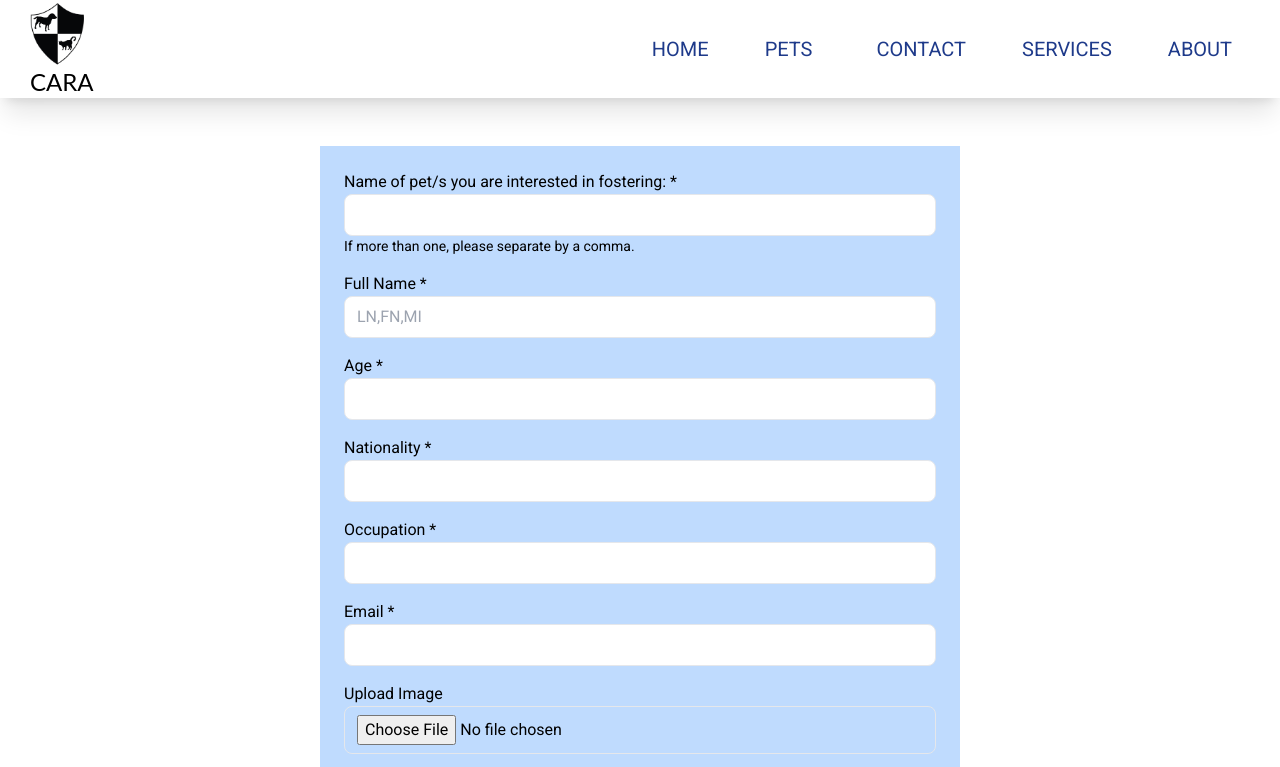
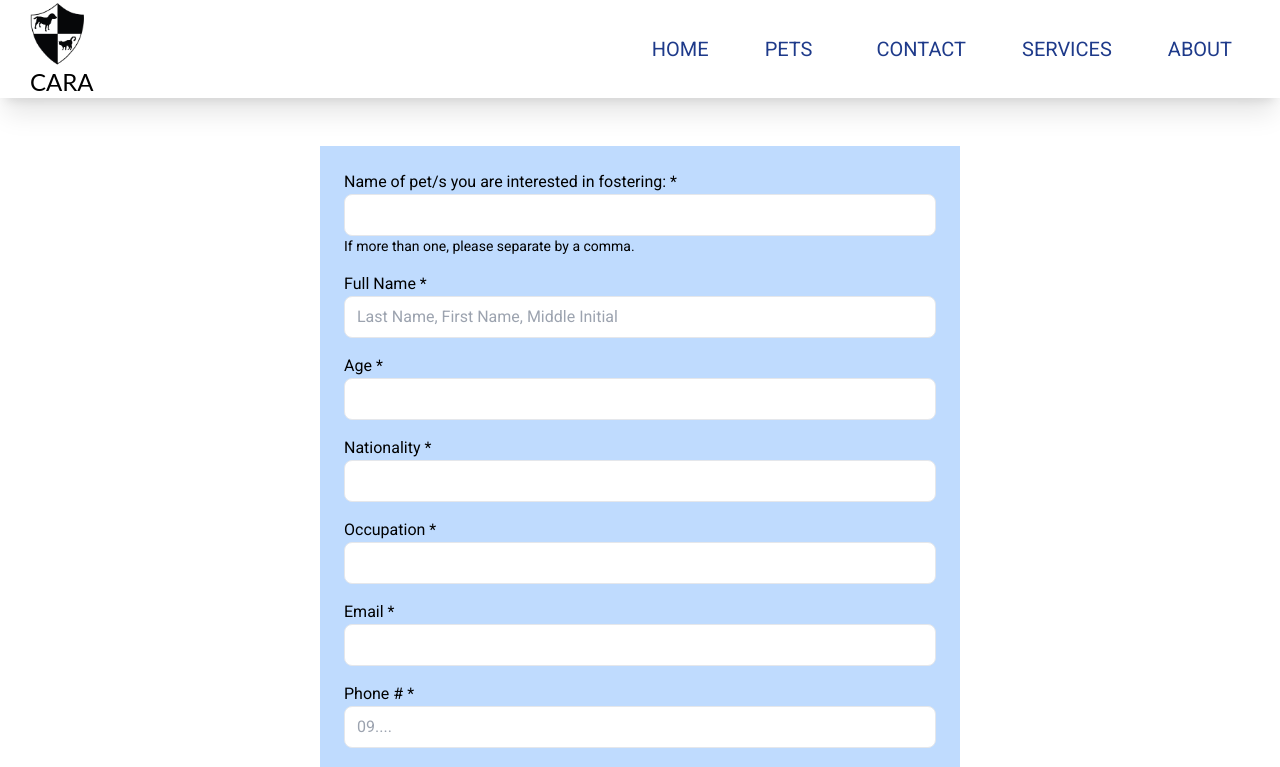
Before and after one commit to xuagram029/CaraCares, a React (Vite) app in the folder client/: page /foster-pdf in a window 1280 px wide. Shown: the top 767 px of the page. Built offline with nearby package versions, Linux system fonts and the light colour scheme.

Commit message:
lines updated

```diff
--- a/client/src/pages/FosterPDF.jsx
+++ b/client/src/pages/FosterPDF.jsx
@@ -13,6 +13,7 @@ function FosterPDF() {
         input4: '',
         input5: '',
         input6: '',
+        input7: '',
         file: null,
       };
 
@@ -23,6 +24,7 @@ function FosterPDF() {
         input4: Yup.string().required(),
         input5: Yup.string().required(),
         input6: Yup.string().required(),
+        input7: Yup.string().required(),
         file: Yup.mixed().required(),
 
       });
@@ -40,13 +42,16 @@ function FosterPDF() {
 
       const generatePDF = (values) => {
         const doc = new jsPDF('p', 'pt');
-        doc.text(20, 60, values.input);
+        doc.text(250,30, "Foster Contract")
+        doc.text(20,80, "Name of pet/s you are interested in fostering:")
+        doc.text(20, 100, values.input);
         doc.addFont('helvetica', 'normal');
-        doc.text(20, 100, values.input2);
-        doc.text(20, 140, values.input3);
-        doc.text(20, 180, values.input4);
-        doc.text(20, 220, values.input5);
-        doc.text(20, 260, values.input6);
+        doc.text(20, 140, values.input2);
+        doc.text(20, 180, values.input3);
+        doc.text(20, 210, values.input4);
+        doc.text(20, 240, values.input5);
+        doc.text(20, 270, values.input6);
+        doc.text(20, 300, values.input7);
         doc.addImage(values.file, 'PNG', 30, 140, 300, 200);
         doc.save('demo.pdf');
       };
@@ -81,7 +86,7 @@ function FosterPDF() {
               id="input2"
               name="input2"
               className="focus:outline-none focus:shadow-outline border rounded-lg py-2 px-3 w-full"
-              placeholder="LN,FN,MI"
+              placeholder="Last Name, First Name, Middle Initial"
             />
           </div>
 
@@ -116,6 +121,16 @@ function FosterPDF() {
               id="input6"
               name="input6"
               className="focus:outline-none focus:shadow-outline border rounded-lg py-2 px-3 w-full"
+            />
+          </div>
+          <div className="mb-4">
+            <label htmlFor="input7">Phone # *</label>
+            <Field
+              type="tel"
+              id="input7"
+              name="input7"
+              className="focus:outline-none focus:shadow-outline border rounded-lg py-2 px-3 w-full"
+              placeholder="09...."
             />
           </div>
 
```
